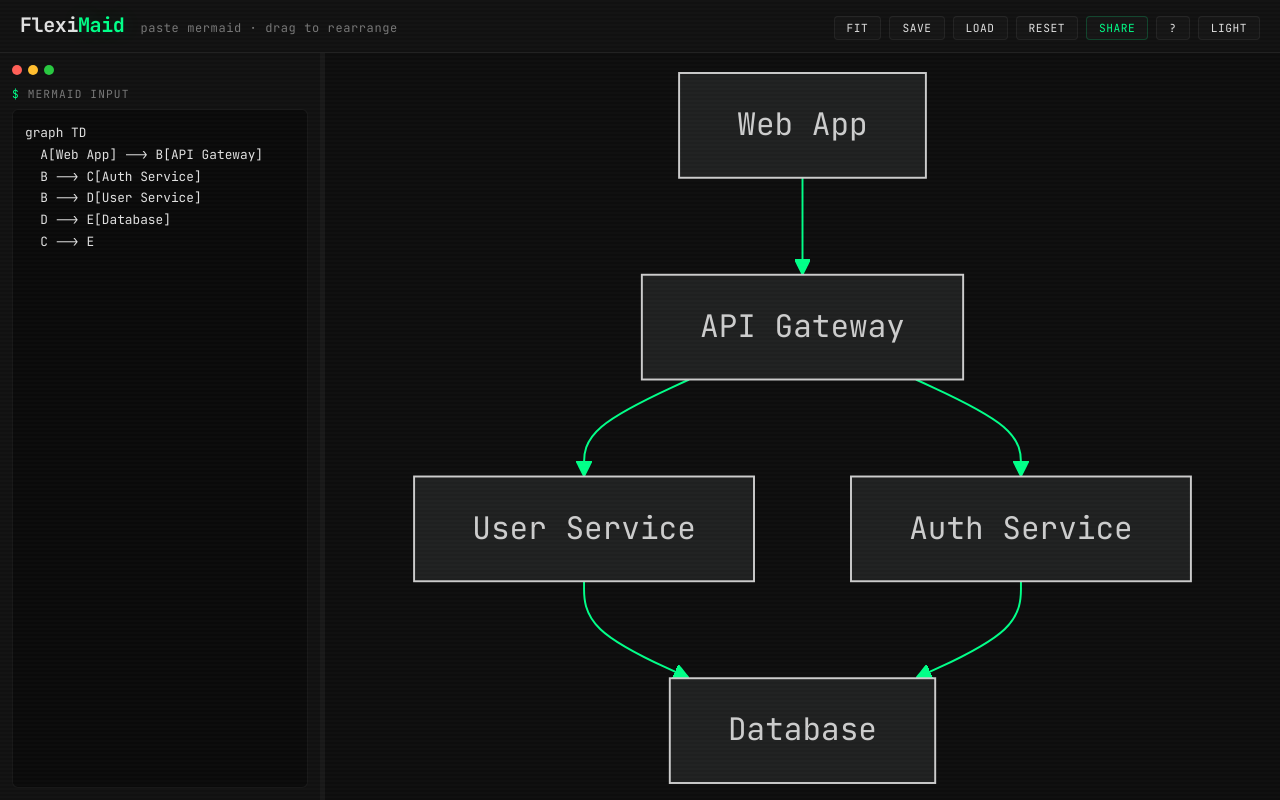
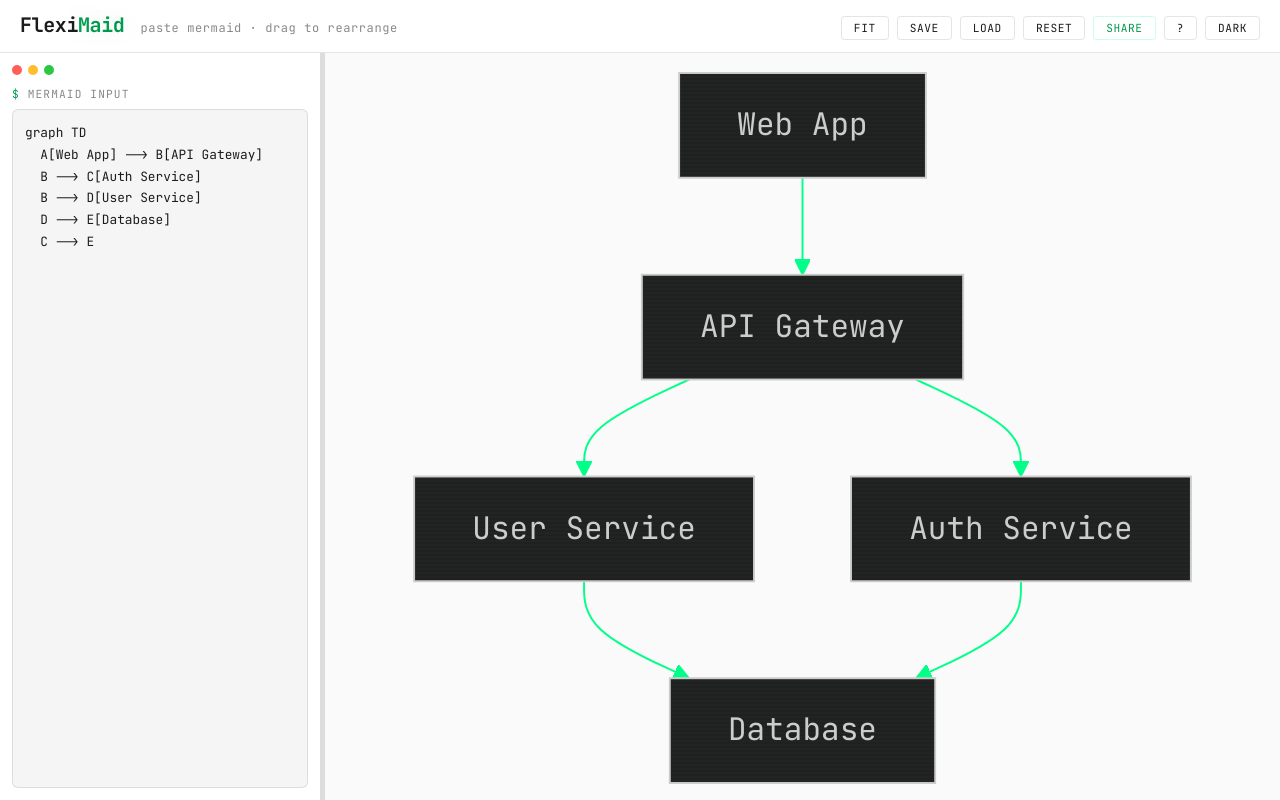
Before and after one commit to Eragoo/flexiuml, a Vue app: page / in a window 1280 px wide. Built offline with nearby package versions, Linux system fonts and the light colour scheme.

Commit message:
feat: default theme to OS preference via prefers-color-scheme
Use window.matchMedia('(prefers-color-scheme: dark)') as the fallback
when no theme is stored in localStorage, so first-time visitors see
the theme matching their OS setting.

```diff
--- a/src/interaction/theme.ts
+++ b/src/interaction/theme.ts
@@ -34,7 +34,7 @@ const THEME_VARS: Record<Theme, Record<string, string>> = {
 export function getStoredTheme(): Theme {
   const stored = localStorage.getItem(THEME_KEY)
   if (stored === 'dark' || stored === 'light') return stored
-  return 'dark'
+  return window.matchMedia('(prefers-color-scheme: dark)').matches ? 'dark' : 'light'
 }
 
 export function storeTheme(theme: Theme): void {
```
Also changed, not shown: 1 other file (tests, documents, lock files or other folders).
